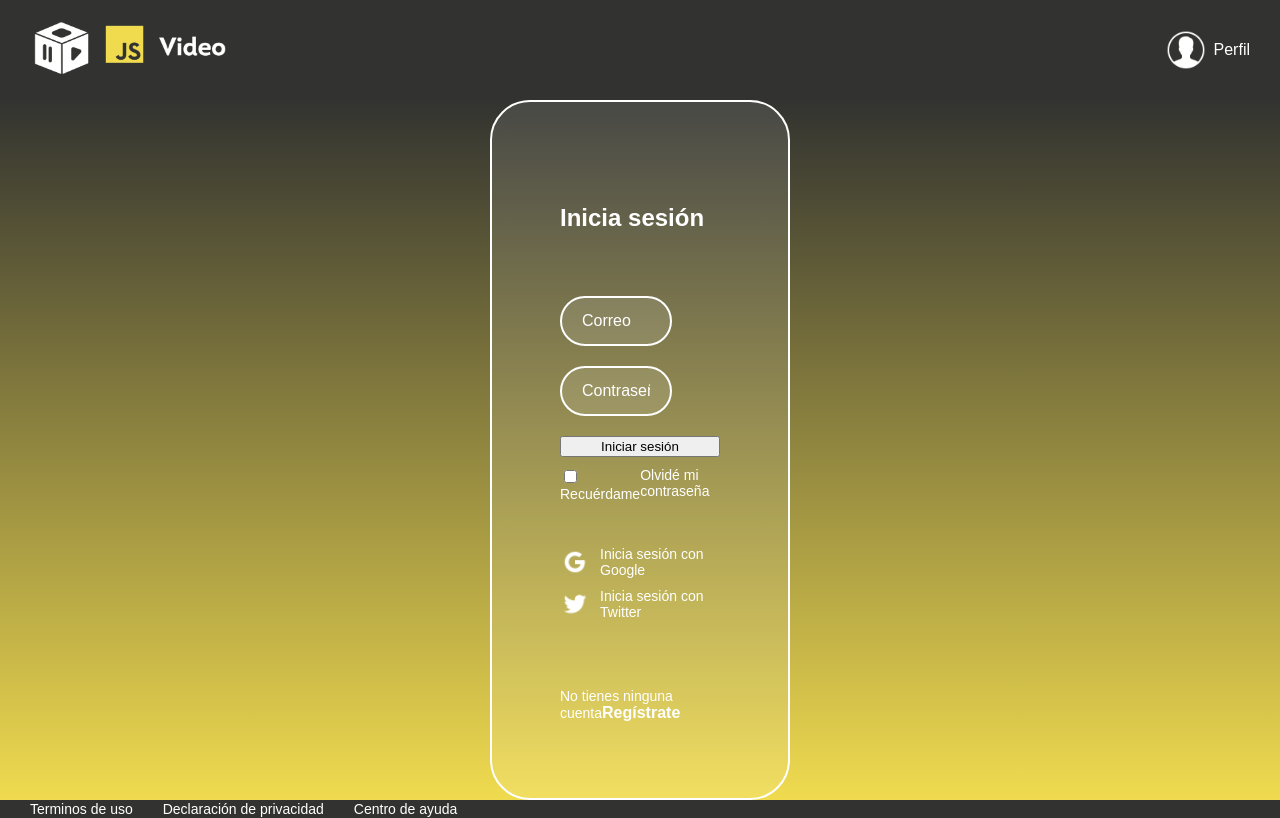
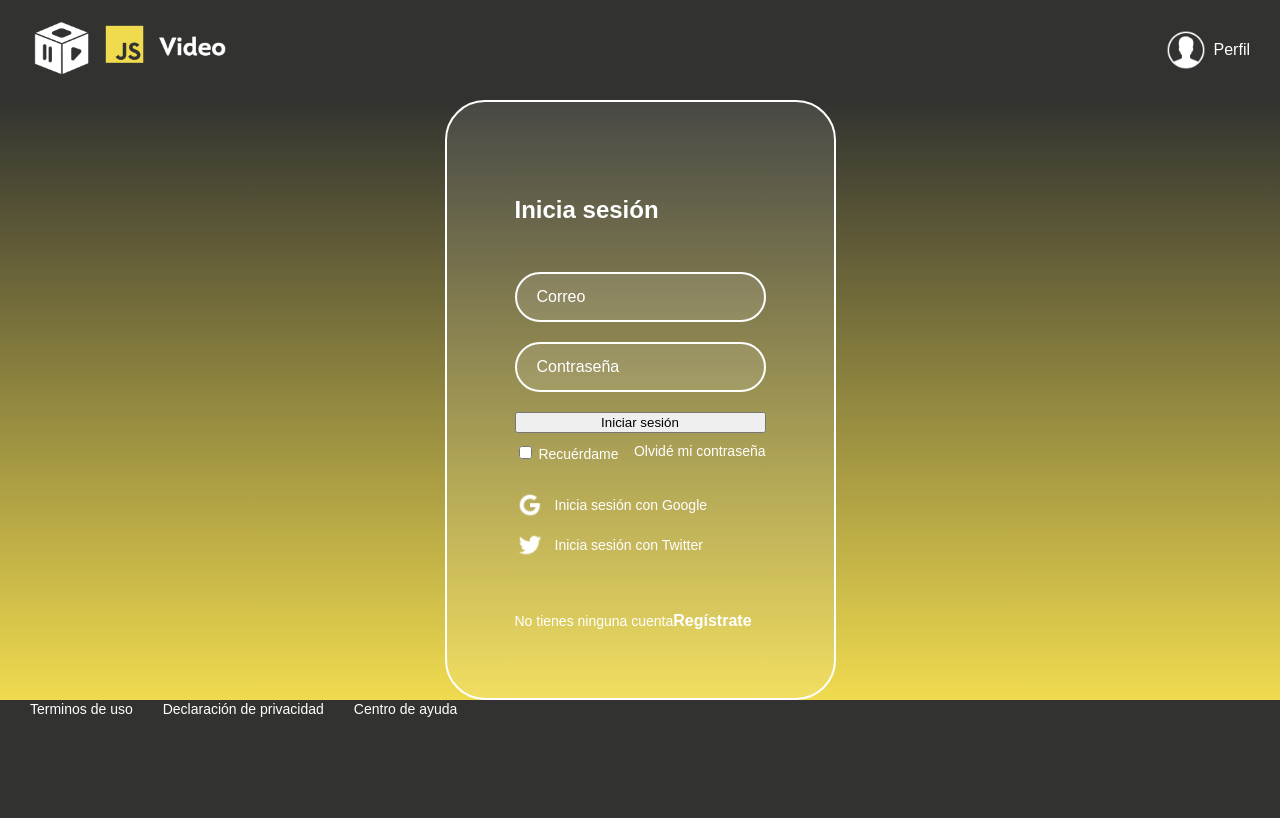
Before and after one commit to juanmarcosdev/helloworld2-reactjs, a React app: page /login in a window 1280 px wide. Built offline with nearby package versions, Linux system fonts and the light colour scheme; a web font is replaced by a local one.

Commit message:
Adding state to Login, handling email, password and submitting

```diff
--- a/src/assets/styles/components/Login.scss
+++ b/src/assets/styles/components/Login.scss
@@ -12,8 +12,6 @@
     border-radius: 40px;
     color: white;
     padding: 60px 68px 40px;
-    min-height: 700px;
-    width: 300px;
     display: flex;
     justify-content: space-around;
     flex-direction: column;
--- a/src/assets/styles/components/Search.scss
+++ b/src/assets/styles/components/Search.scss
@@ -24,7 +24,6 @@
     margin-bottom: 20px;
     outline: none;
     padding: 0px 20px;
-    width: 70%;
   }
 
   ::placeholder {
--- a/src/containers/Login.jsx
+++ b/src/containers/Login.jsx
@@ -1,33 +1,67 @@
-import React from 'react';
+import React, { useState } from 'react';
 import { Link } from 'react-router-dom';
 import googleIcon from '../assets/static/google-icon.png';
 import twitterIcon from '../assets/static/twitter-icon.png';
 import '../assets/styles/components/Login.scss';
 
-const Login = () => (
-    <section className="login">
-        <section className="login__container">
+const Login = () => {
+  const [form, setValues] = useState({
+    email: '',
+  });
+
+  const handleInput = (event) => {
+    setValues({
+      ...form,
+      [event.target.name]: event.target.value,
+    });
+  };
+
+  const handleSubmit = (event) => {
+    event.preventDefault();
+    console.log(form);
+  };
+
+  return (
+    <section className='login'>
+      <section className='login__container'>
         <h2>Inicia sesión</h2>
-            <form className="login__container--form">
-                <input className="input" type="text" placeholder="Correo" />
-                <input className="input" type="password" placeholder="Contraseña" />
-                <button className="button">Iniciar sesión</button>
-                <div className="login__container--remember-me">
+        <form className='login__container--form' onSubmit={handleSubmit}>
+          <input
+            name='email'
+            className='input'
+            type='text'
+            placeholder='Correo'
+            onChange={handleInput}
+          />
+          <input
+            name='password'
+            className='input'
+            type='password'
+            placeholder='Contraseña'
+            onChange={handleInput}
+          />
+          <button className='button'>Iniciar sesión</button>
+          <div className='login__container--remember-me'>
             <label>
-                        <input type="checkbox" id="cbox1" value="first_checkbox" /> Recuérdame
+              <input type='checkbox' id='cbox1' value='first_checkbox' />
+              {' '}
+              Recuérdame
             </label>
-                    <a href="#">Olvidé mi contraseña</a>
+            <a href='#'>Olvidé mi contraseña</a>
           </div>
         </form>
-            <section className="login__container--social-media">
+        <section className='login__container--social-media'>
           <div>
-                    <img src={googleIcon} alt="Google" />Inicia sesión con Google
+            <img src={googleIcon} alt='Google' />
+            Inicia sesión con Google
           </div>
           <div>
-                    <img src={twitterIcon} alt="Twitter" />Inicia sesión con Twitter
+            <img src={twitterIcon} alt='Twitter' />
+            Inicia sesión con Twitter
           </div>
         </section>
-            <p className="login__container--register">No tienes ninguna cuenta
+        <p className='login__container--register'>
+          No tienes ninguna cuenta
           <Link to='register'>
             Regístrate
           </Link>
@@ -35,5 +69,6 @@ const Login = () => (
       </section>
     </section>
   );
+};
 
 export default Login;
```
Lines whose indentation alone changed are shown as unchanged.
